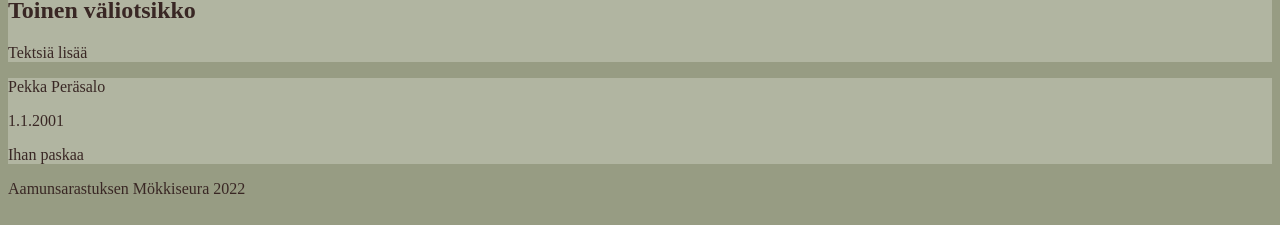
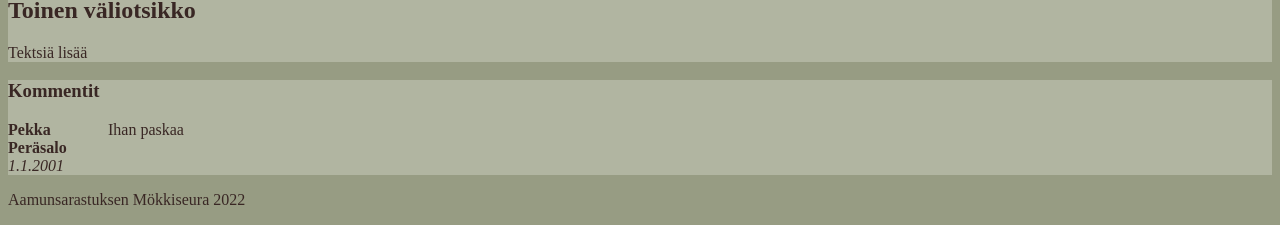
Before and after one commit to vuorisumu/GGJ-aamunsarastus, a React (Vite) app: page / in a window 1280 px wide. Shown: the part 510-735 px from the top of the page. Built offline with nearby package versions, Linux system fonts and the light colour scheme.

Commit message:
feat: comment styles

```diff
--- a/src/components/CommentSection.jsx
+++ b/src/components/CommentSection.jsx
@@ -1,18 +1,24 @@
 function CommentSection({ data }) {
   return (
     <section className="comments">
+      <h3>Kommentit</h3>
       {data ? (
         data.map((c, i) => (
           <section key={`comment${i}`}>
-            <p>{c.user}</p>
-            <p>{c.date}</p>
-            <p>{c.comment}</p>
+            <div className="from">
+              <p className="user">{c.user}</p>
+              <p className="date">{c.date}</p>
+            </div>
+            <p className="comment">{c.comment}</p>
           </section>
         ))
       ) : (
-        <section>
-          <p>Ei kommentteja</p>
-        </section>
+        <>
+          <h3>Kommentit</h3>
+          <section>
+            <p>Ei kommentteja</p>
+          </section>
+        </>
       )}
     </section>
   );
--- a/src/styles/main.css
+++ b/src/styles/main.css
@@ -42,4 +42,19 @@ nav ul li:first-child {
 
 section {
   background: var(--secondary-color);
+}
+
+.comments section {
+  display: grid;
+  grid-template-columns: 100px auto;
+  align-items: start;
+}
+.comments section p {
+  margin: 0;
+}
+.comments section .from .user {
+  font-weight: 600;
+}
+.comments section .from .date {
+  font-style: italic;
 }/*# sourceMappingURL=main.css.map */
--- a/src/styles/main.scss
+++ b/src/styles/main.scss
@@ -43,3 +43,25 @@ nav {
 section {
   background: colors.$secondary-color;
 }
+
+.comments {
+  section {
+    display: grid;
+    grid-template-columns: 100px auto;
+    align-items: start;
+
+    p {
+      margin: 0;
+    }
+
+    .from {
+      .user {
+        font-weight: 600;
+      }
+
+      .date {
+        font-style: italic;
+      }
+    }
+  }
+}
```
Also changed, not shown: 1 other file (tests, documents, lock files or other folders).
